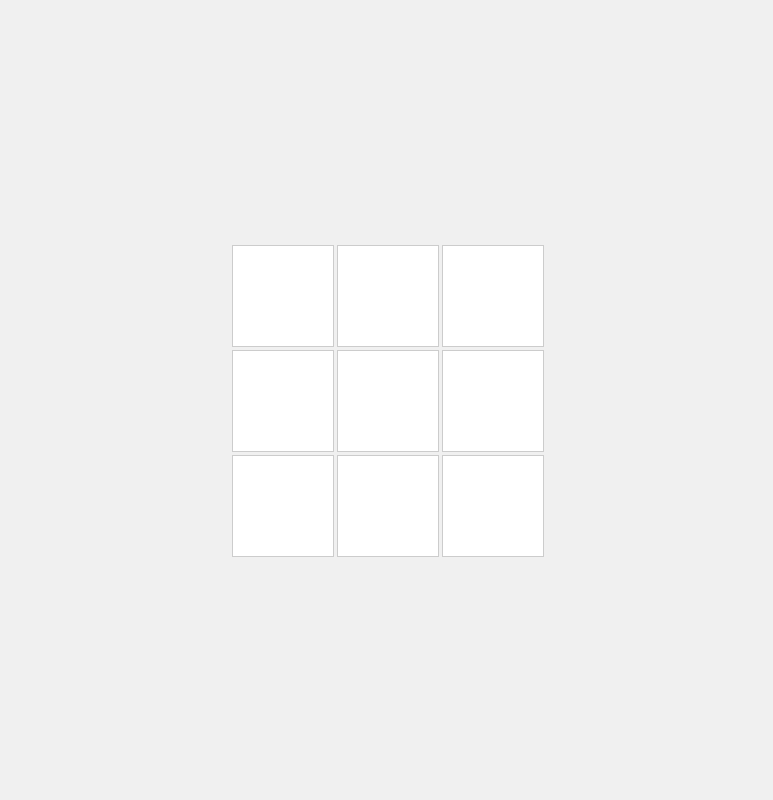
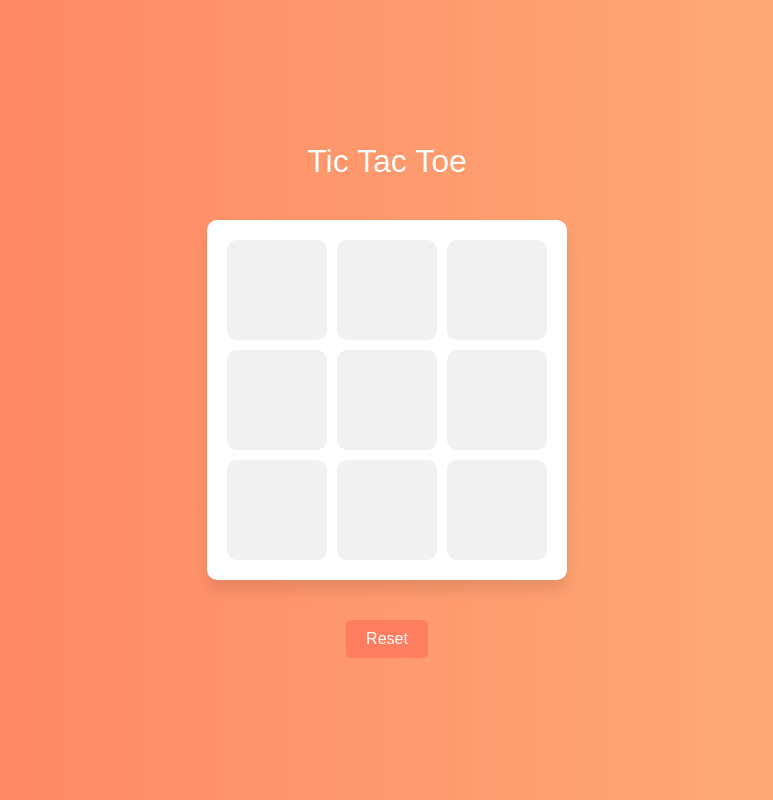
Before and after one commit to KumaranKratos/Prodigy_InfoTech_Internship, a plain HTML site: page PRODIGY_WD_03/index.html in a window 1280 px wide. Shown: the whole page, without its empty margins (253-1026 px from the left). Drawn offline with Linux system fonts and the light colour scheme.

Commit message:
final_commit

```diff
--- a/PRODIGY_WD_03/index.html
+++ b/PRODIGY_WD_03/index.html
@@ -7,6 +7,7 @@
     <link rel="stylesheet" href="styles.css" />
   </head>
   <body>
+    <div class="title">Tic Tac Toe</div>
     <div id="game-board">
       <div class="cell" data-index="0"></div>
       <div class="cell" data-index="1"></div>
@@ -18,6 +19,8 @@
       <div class="cell" data-index="7"></div>
       <div class="cell" data-index="8"></div>
     </div>
+    <div class="message" id="message"></div>
+    <button id="reset-button">Reset</button>
     <script src="script.js"></script>
   </body>
 </html>
--- a/PRODIGY_WD_03/script.js
+++ b/PRODIGY_WD_03/script.js
@@ -1,5 +1,6 @@
-// script.js
 const cells = document.querySelectorAll(".cell");
+const messageDisplay = document.getElementById("message");
+const resetButton = document.getElementById("reset-button");
 let currentPlayer = "X";
 let board = ["", "", "", "", "", "", "", "", ""];
 let gameActive = true;
@@ -24,13 +25,13 @@ function handleClick(event) {
   event.target.textContent = currentPlayer;
 
   if (checkWin()) {
-    alert(`${currentPlayer} wins!`);
+    displayMessage(`${currentPlayer} wins!`);
     gameActive = false;
     return;
   }
 
   if (board.every((cell) => cell !== "")) {
-    alert("It's a draw!");
+    displayMessage("It's a draw!");
     gameActive = false;
     return;
   }
@@ -44,4 +45,17 @@ function checkWin() {
   });
 }
 
+function displayMessage(message) {
+  messageDisplay.textContent = message;
+}
+
+function resetGame() {
+  board = ["", "", "", "", "", "", "", "", ""];
+  cells.forEach((cell) => (cell.textContent = ""));
+  currentPlayer = "X";
+  gameActive = true;
+  messageDisplay.textContent = "";
+}
+
 cells.forEach((cell) => cell.addEventListener("click", handleClick));
+resetButton.addEventListener("click", resetGame);
--- a/PRODIGY_WD_03/styles.css
+++ b/PRODIGY_WD_03/styles.css
@@ -1,32 +1,77 @@
-/* styles.css */
+* {
+  box-sizing: border-box;
+  margin: 0;
+  padding: 0;
+  font-family: "Arial", sans-serif;
+}
+
 body {
   display: flex;
+  flex-direction: column;
   justify-content: center;
   align-items: center;
   height: 100vh;
-    background-color: #f0f0f0;
-    margin: 0;
+  background: linear-gradient(to right, #ff7e5f, #feb47b);
+}
+
+.title {
+  font-size: 2rem;
+  color: #fff;
+  margin-bottom: 40px;
 }
 
 #game-board {
   display: grid;
   grid-template-columns: repeat(3, 100px);
   grid-template-rows: repeat(3, 100px);
-    gap: 5px;
+  gap: 10px;
+  background: #fff;
+  padding: 20px;
+  border-radius: 10px;
+  box-shadow: 0 10px 15px rgba(0, 0, 0, 0.1);
 }
 
 .cell {
   width: 100px;
   height: 100px;
-    background-color: #fff;
   display: flex;
+  justify-content: center;
   align-items: center;
-    justify-content: center;
-    font-size: 2em;
-    border: 1px solid #ccc;
+  font-size: 2rem;
+  color: #333;
+  background: #f1f1f1;
+  border-radius: 10px;
   cursor: pointer;
+  transition: transform 0.2s ease, background 0.3s ease;
 }
 
 .cell:hover {
-    background-color: #e0e0e0;
+  transform: scale(1.1);
+  background: #ffe0b2;
 }
+
+.cell:active {
+  transform: scale(0.9);
+}
+
+.message {
+  margin-top: 20px;
+  font-size: 1.5rem;
+  color: #fff;
+}
+
+#reset-button {
+  margin-top: 20px;
+  padding: 10px 20px;
+  font-size: 1rem;
+  color: #fff;
+  background-color: #ff7e5f;
+  border: none;
+  border-radius: 5px;
+  cursor: pointer;
+  transition: background-color 0.3s ease;
+}
+
+#reset-button:hover {
+  background-color: #feb47b;
+}
```
Also changed, not shown: PRODIGY_WD_04/package.json (deleted, +0 -20 lines), 2 other files. Lines whose indentation alone changed are shown as unchanged.
